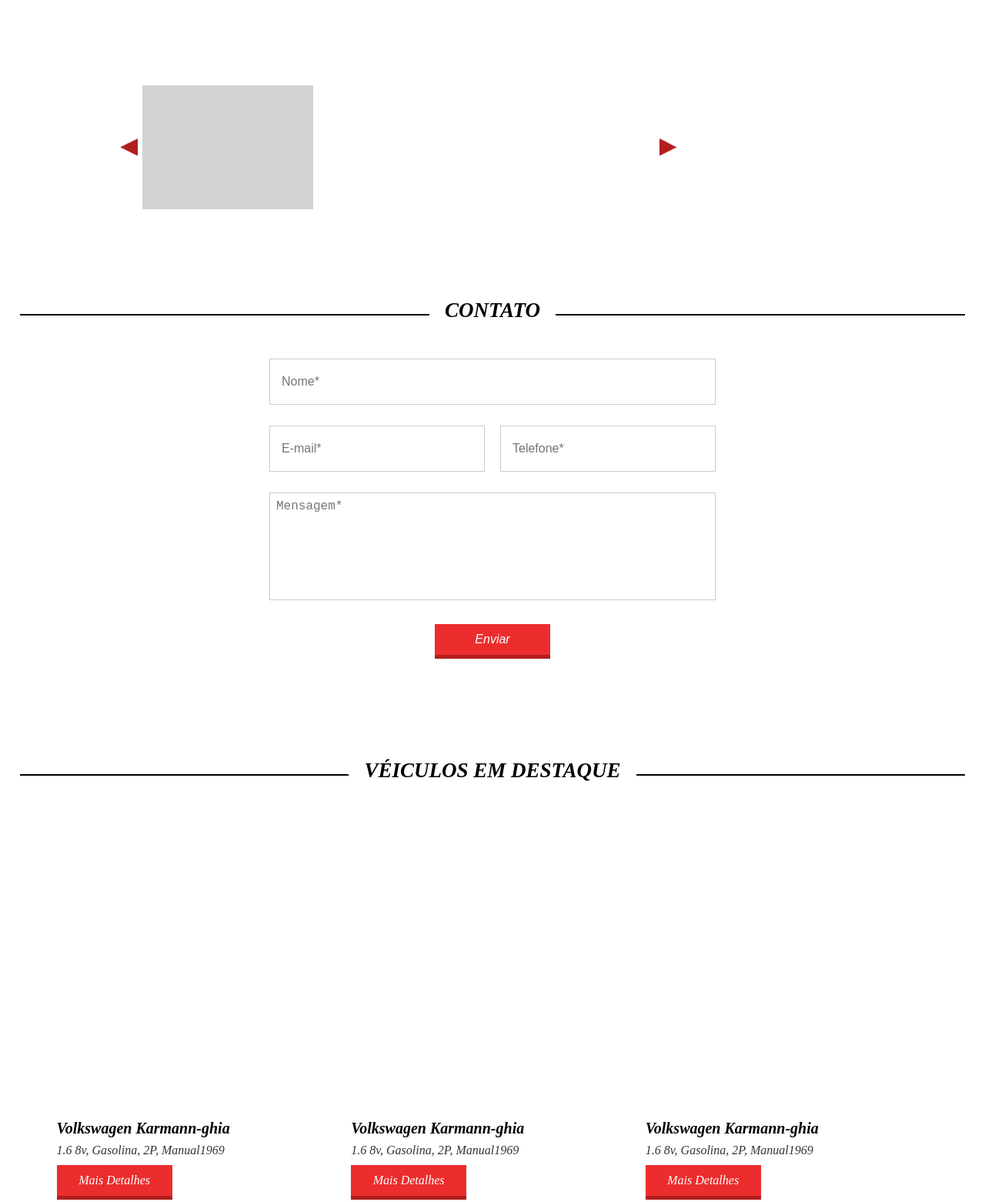
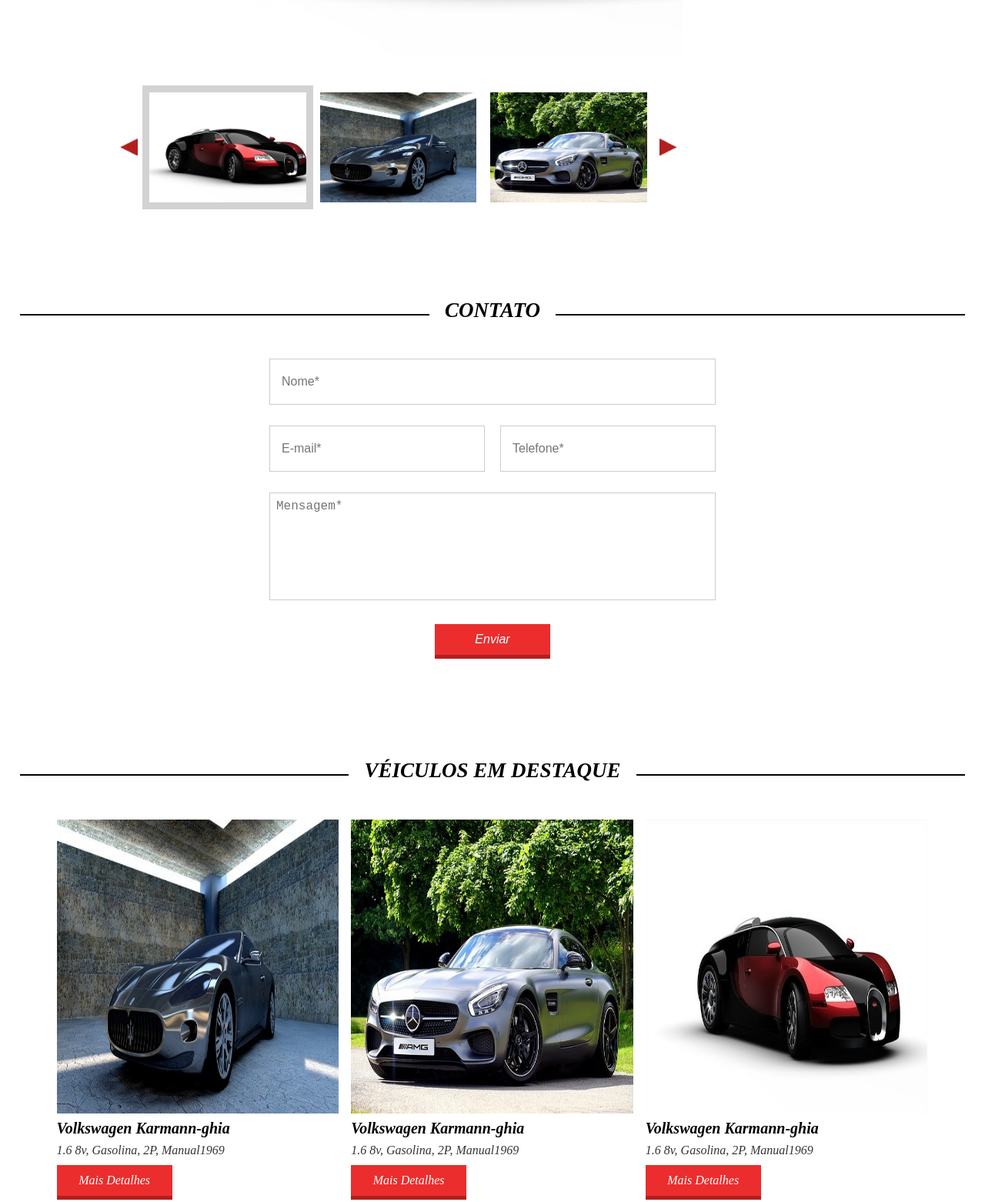
Before and after one commit to Xavier1037/projeto, a plain HTML site: page pages/veiculo-teste.html in a window 1280 px wide. Shown: the part 780-2342 px from the top of the page at 77% size. Drawn offline with Linux system fonts and the light colour scheme; the site is published under a folder, as on GitHub Pages, so addresses that start at the root find nothing; files whose address does not match are found by name.

Commit message:
Update veiculo-teste.html

```diff
--- a/pages/veiculo-teste.html
+++ b/pages/veiculo-teste.html
@@ -46,19 +46,19 @@
     <div class="container">
         <div class="info-veiculo">
             <div class="info-bread"><a href="index.html">HOME</a><span>></span>
-            <a href="/html/venda.html">VENDA</a><span>></span>
-            <a href="/html/veiculo-teste.html">VEÍCULO DE TEST</a></div><!--info-bread-->
+            <a href="../html/venda.html">VENDA</a><span>></span>
+            <a href="../html/veiculo-teste.html">VEÍCULO DE TEST</a></div><!--info-bread-->
         <div class="foto-destaque"></div><!--foto-destaque-->
         <div class="nav-galeria-parent">
             <div class="arrow-left-nav"></div><!--arrow-left-nav-->
             <div class="arrow-right-nav"></div><!--arrow-right-nav-->
             <div class="nav-galeria">
                 <div class="nav-galeria-wraper">
-                    <div class="mini-img-wraper"><div style="background-image:url(/images/carro1.jpg);" class="mini-img"></div></div>
-                    <div class="mini-img-wraper"><div style="background-image:url(/images/carro3.jpg);" class="mini-img"></div></div>
-                    <div class="mini-img-wraper"><div style="background-image:url(/images/carro2.jpg);" class="mini-img"></div></div>
-                    <div class="mini-img-wraper"><div style="background-image:url(/images/carro1.jpg);" class="mini-img"></div></div>
-                    <div class="mini-img-wraper"><div style="background-image:url(/images/carro3.jpg);" class="mini-img"></div></div>
+                    <div class="mini-img-wraper"><div style="background-image:url(../images/carro1.jpg);" class="mini-img"></div></div>
+                    <div class="mini-img-wraper"><div style="background-image:url(../images/carro3.jpg);" class="mini-img"></div></div>
+                    <div class="mini-img-wraper"><div style="background-image:url(../images/carro2.jpg);" class="mini-img"></div></div>
+                    <div class="mini-img-wraper"><div style="background-image:url(../images/carro1.jpg);" class="mini-img"></div></div>
+                    <div class="mini-img-wraper"><div style="background-image:url(../images/carro3.jpg);" class="mini-img"></div></div>
                 </div><!--nav-galeria-wraper-->
             </div><!--nav-galeria-->
         </div><!--nav-galeria-parent-->
@@ -119,7 +119,7 @@
     <div class="container">
 
         <div class="vitrine-destaque">
-            <div style="background-image: url(/images/carro3.jpg);" class="carro-img"></div><!--carro-img-->
+            <div style="background-image: url(../images/carro3.jpg);" class="carro-img"></div><!--carro-img-->
             <div class="info-carro">
                 <h2>Volkswagen Karmann-ghia</h2>
                 <p>1.6 8v, Gasolina, 2P, Manual1969</p>
@@ -128,7 +128,7 @@
         </div><!--vitrine-destaque-->
 
         <div class="vitrine-destaque">
-            <div style="background-image: url(/images/carro2.jpg)" class="carro-img"></div><!--carro-img-->
+            <div style="background-image: url(../images/carro2.jpg)" class="carro-img"></div><!--carro-img-->
             <div class="info-carro">
                 <h2>Volkswagen Karmann-ghia</h2>
                 <p>1.6 8v, Gasolina, 2P, Manual1969</p>
@@ -137,7 +137,7 @@
         </div><!--vitrine-destaque-->
 
         <div class="vitrine-destaque">
-            <div style="background-image: url(/images/carro1.jpg);" class="carro-img"></div><!--carro-img-->
+            <div style="background-image: url(../images/carro1.jpg);" class="carro-img"></div><!--carro-img-->
             <div class="info-carro">
                 <h2>Volkswagen Karmann-ghia</h2>
                 <p>1.6 8v, Gasolina, 2P, Manual1969</p>
```
